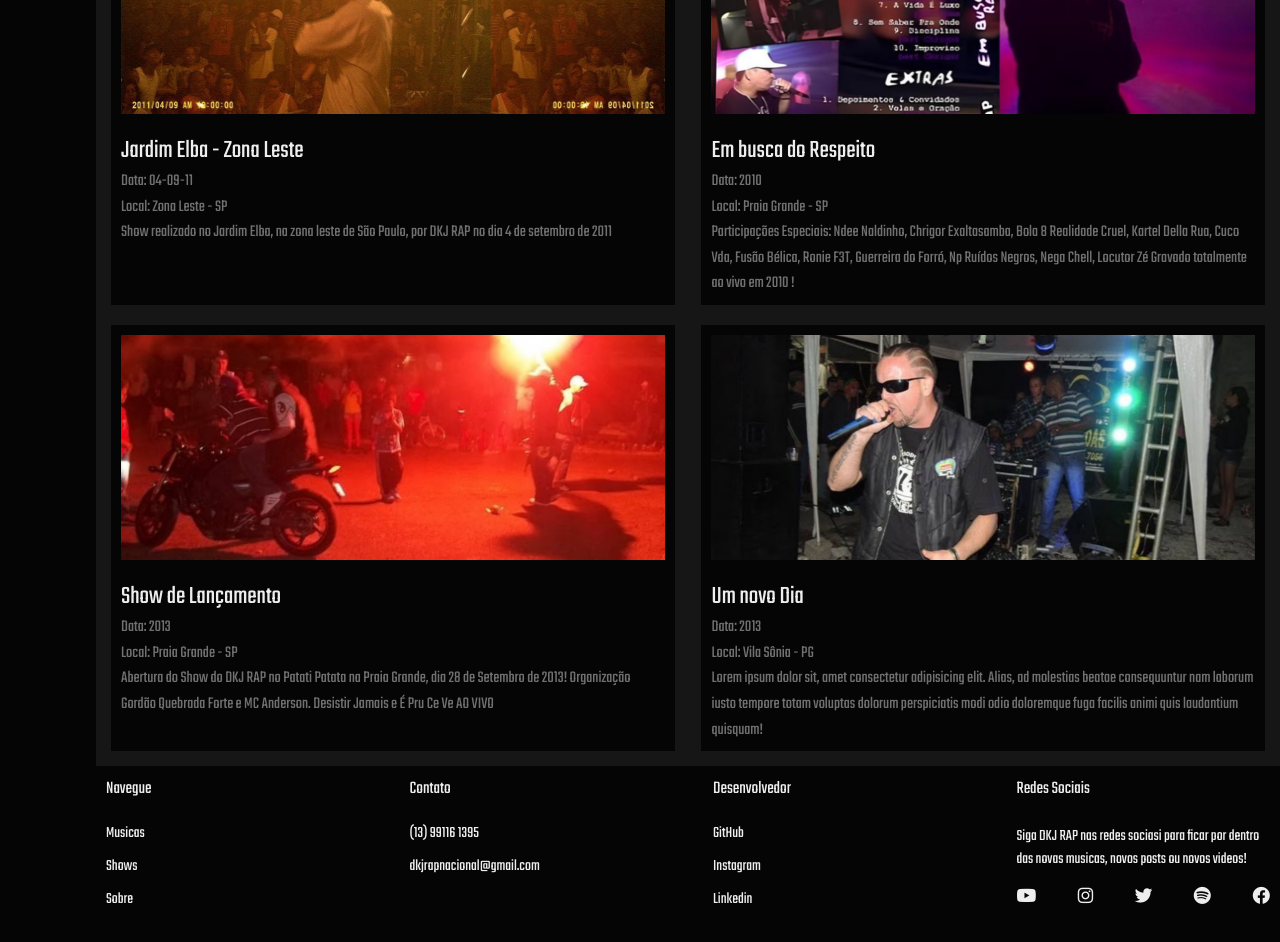
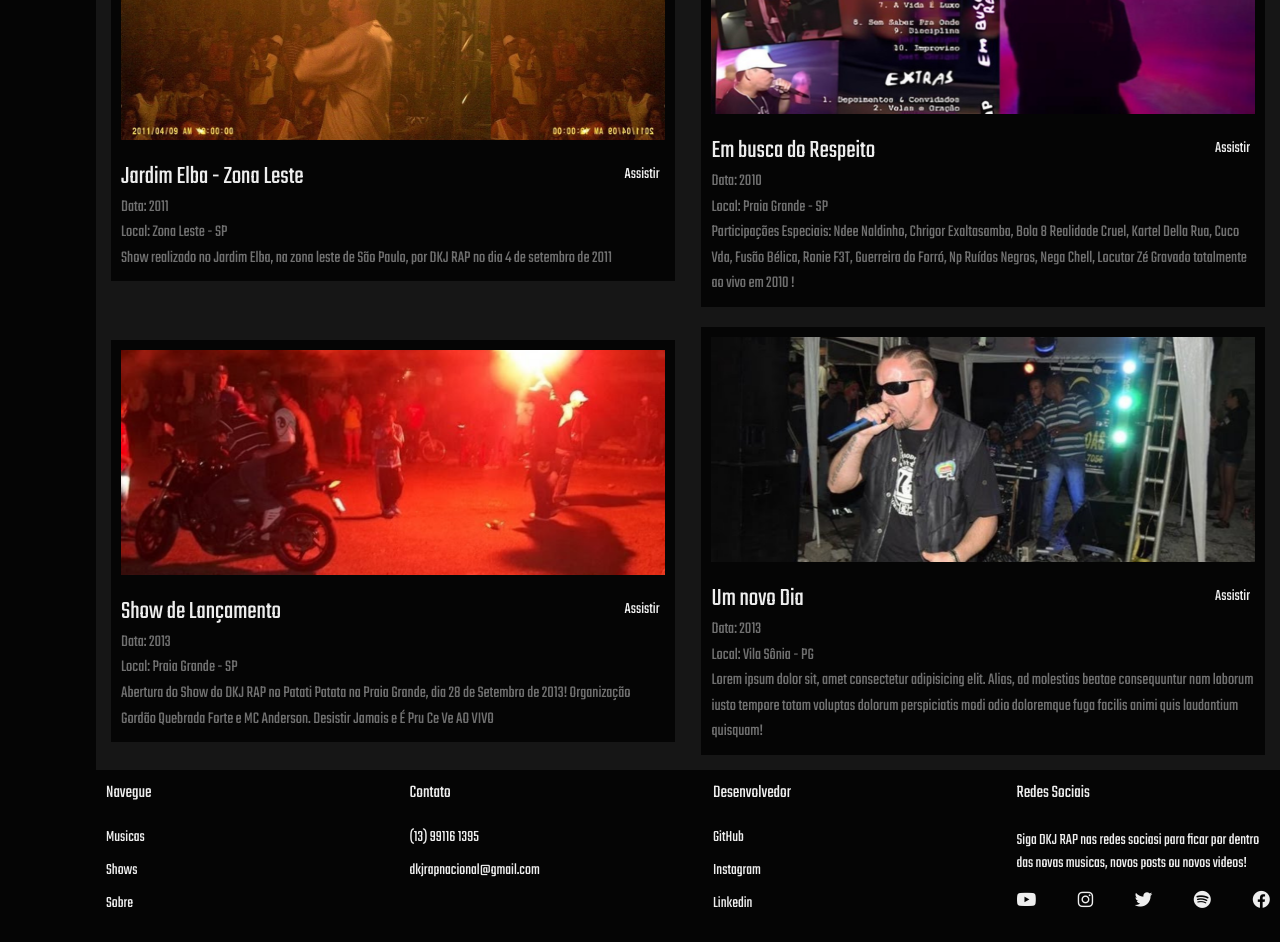
Before and after one commit to TerryKrom/dkjrap, a React (Vite) app in the folder hiphop-website/: page /shows in a window 1280 px wide. Shown: the part 700-1642 px from the top of the page. Built offline with nearby package versions, Linux system fonts and the light colour scheme; a web font is replaced by a local one.

Commit message:
link added

```diff
--- a/hiphop-website/src/components/eventCard.css
+++ b/hiphop-website/src/components/eventCard.css
@@ -35,3 +35,13 @@
 .event-card-text h2{
     font-size: 1.6rem;
 }
+
+.event-card-text{
+    position: relative;
+}
+
+.event-card-link{
+    position: absolute;
+    top: 5px;
+    right: 5px;
+}
--- a/hiphop-website/src/components/eventCard.jsx
+++ b/hiphop-website/src/components/eventCard.jsx
@@ -1,7 +1,14 @@
-import React from 'react';
+import React, { useEffect, useState } from 'react';
 import './eventCard.css';
+import { Link } from 'react-router-dom';
 
-const EventCard = ( {card, index} ) => {
+const EventCard = ({ card, index }) => {
+    const [isVisible, setIsVisible] = useState(false);
+    useEffect(() => {
+        if (card.src) {
+            setIsVisible(true)
+        }
+    }, [card])
     return (
         <div className="event-card" key={index}>
             <div className="event-card-img">
@@ -12,6 +19,11 @@ const EventCard = ( {card, index} ) => {
                 <p>Data: {card.date}</p>
                 <p>Local: {card.local}</p>
                 <p>{card.story}</p>
+                {isVisible
+                    ?
+                    <Link to={card.src} className='event-card-link'>Assistir</Link>
+                    :
+                    ''}
             </div>
         </div>
     );
--- a/hiphop-website/src/data/eventCardData.jsx
+++ b/hiphop-website/src/data/eventCardData.jsx
@@ -9,7 +9,7 @@ const EventCardData = () => {
       img: img01,
       title: 'Jardim Elba - Zona Leste',
       story: 'Show realizado no Jardim Elba, na zona leste de São Paulo, por DKJ RAP no dia 4 de setembro de 2011',
-      date: '04-09-11',
+      date: '2011',
       local: 'Zona Leste - SP',
       src: '#',
     },
```
